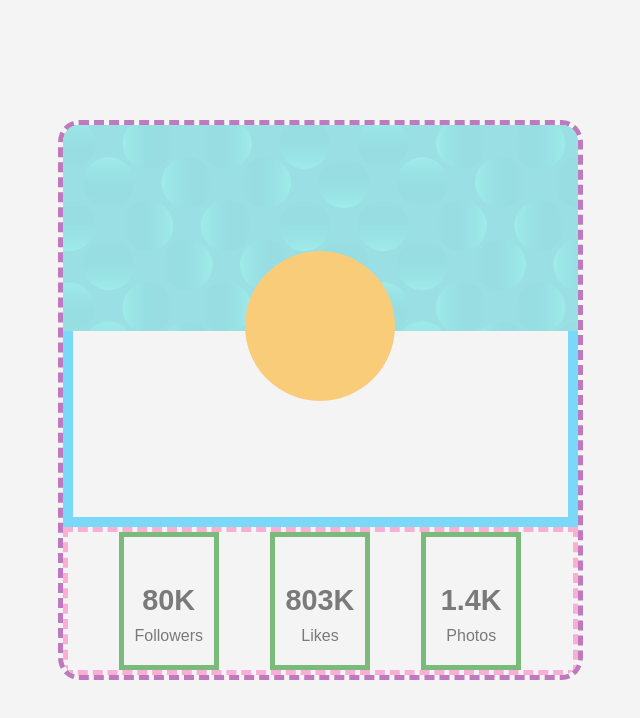
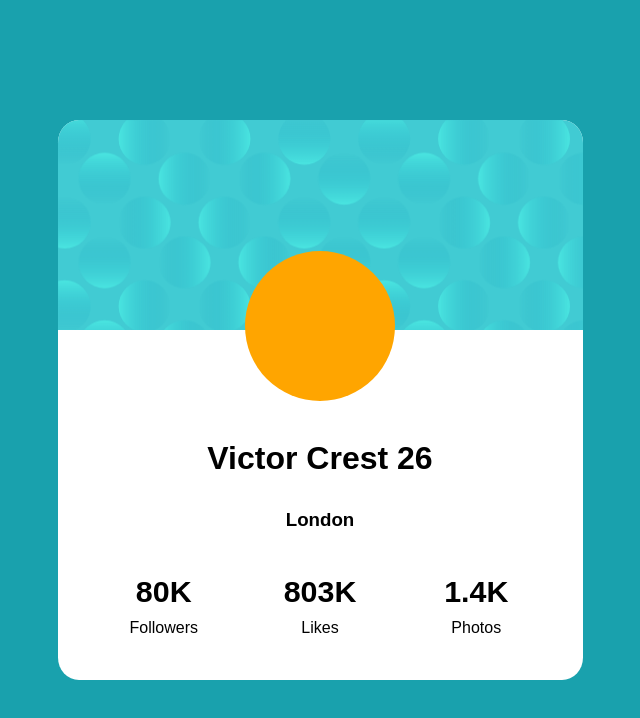
Before and after one commit to JoshuaHolloway/frontend-mentor, a plain HTML site: page index.html in a window 1280 px wide. Shown: the whole page, without its empty margins (320-960 px from the left). Drawn offline with Linux system fonts and the light colour scheme.

Commit message:
basic structure complete

```diff
--- a/index.html
+++ b/index.html
@@ -31,6 +31,8 @@
 
       <div class="img-container">
         <div class="img"></div>
+        <h1>Victor Crest <span>26</span></h1>
+        <h3>London</h3>
       </div>
       <div class="lower">
 
--- a/scss/_config.scss
+++ b/scss/_config.scss
@@ -1,5 +1,6 @@
 $font-stack: Arial, Helvetica, sans-serif;
 $light-color: #f4f4f4;
+$color-primary: #19A1AD;
 
 .design-background {
   // background-image: url('desktop-design.jpg');
--- a/scss/style.scss
+++ b/scss/style.scss
@@ -7,7 +7,7 @@
 }
 
 body {
-  background-color: $light-color;
+  background-color: $color-primary;
   font-family: $font-stack;
   line-height: 1.6;
 
@@ -16,8 +16,9 @@ body {
 }
 
 .container {
+
   position: absolute;
-  opacity: 0.5;
+  // opacity: 0.5;
 
   height: 100%;
   width: 100%;
@@ -25,9 +26,10 @@ body {
   place-items: center;
 }
 .card {
+  background: white;
   height: 560px;
   width: 525px;
-  border: darkmagenta dashed 5px;
+  // border: darkmagenta dashed 5px;
   border-radius: 4%;
   overflow: hidden;
 
@@ -35,18 +37,19 @@ body {
 
   display: grid;
   grid-template-columns: 1fr;
-  grid-template-rows: 73% 1fr;
+  grid-template-rows: 76% 1fr;
 }
 .card > svg {
   position: absolute;
 }
 .img-container {
+  padding-top: 23%;
   height: 100%;
   width: 100%;
   display: grid;
   place-items: center;
 
-  border: solid deepskyblue 10px;
+  // border: solid deepskyblue 10px;
 }
 .img-container > .img {
   border-radius: 50%;
@@ -55,9 +58,13 @@ body {
   background: orange;
   z-index: 1;
 }
+.img-container > h1 {
+  margin-top: 2%;
+}
+
 
 .lower {
-  border: dashed hotpink 5px;
+  // border: dashed hotpink 5px;
   height: 100%;
   width: 100%;
 
@@ -68,8 +75,8 @@ body {
 .text-container {
   width: 100px;
 
-  border: solid green 5px;
-  padding-top: 8%;
+  // border: solid green 5px;
+  padding-top: 4%;
 
   display: flex;
   flex-direction: column;
@@ -78,5 +85,5 @@ body {
 }
 
 .text-container > h5 {
-  font-size: 1.8rem;
+  font-size: 1.9rem;
 }
```
Also changed, not shown: css/style.css.
